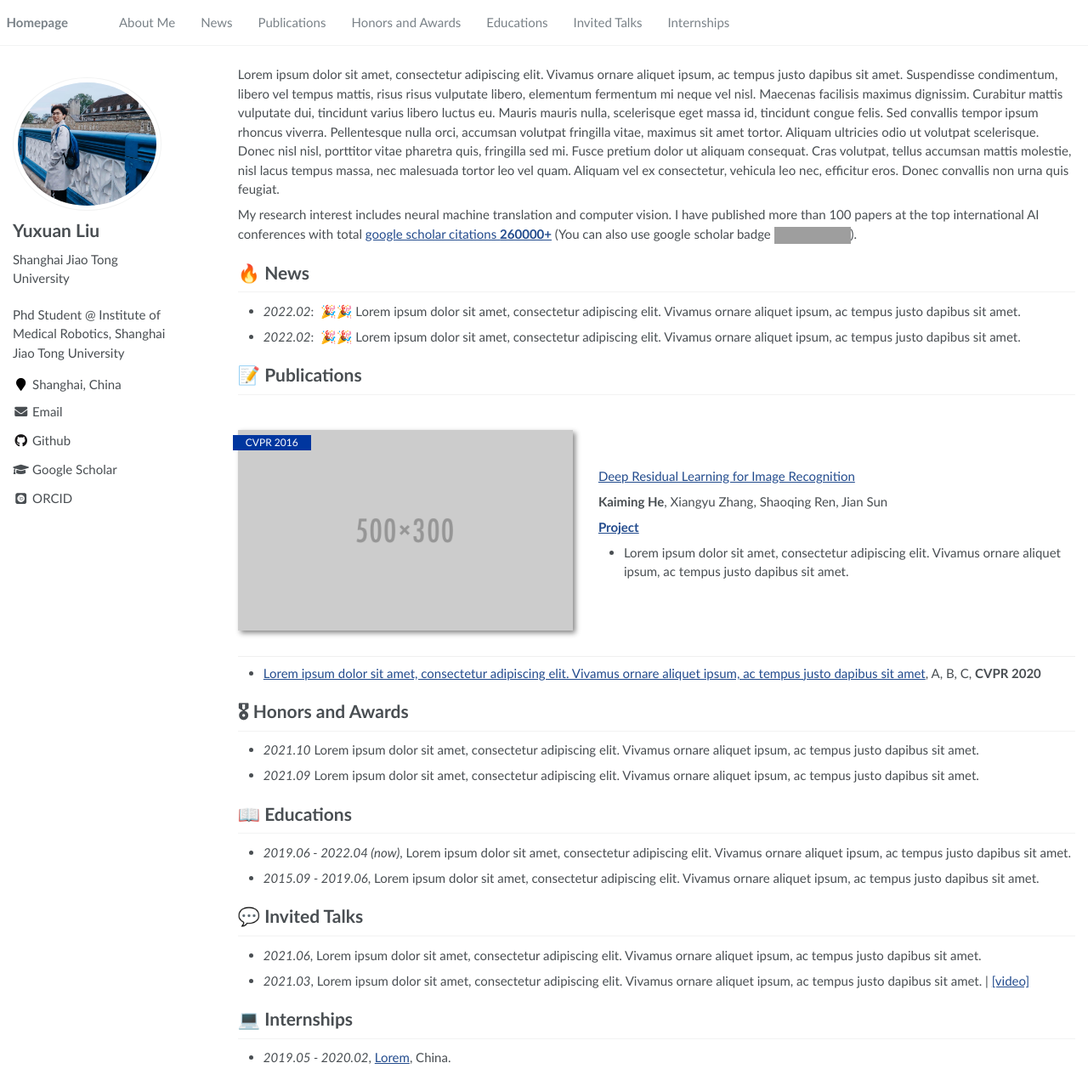
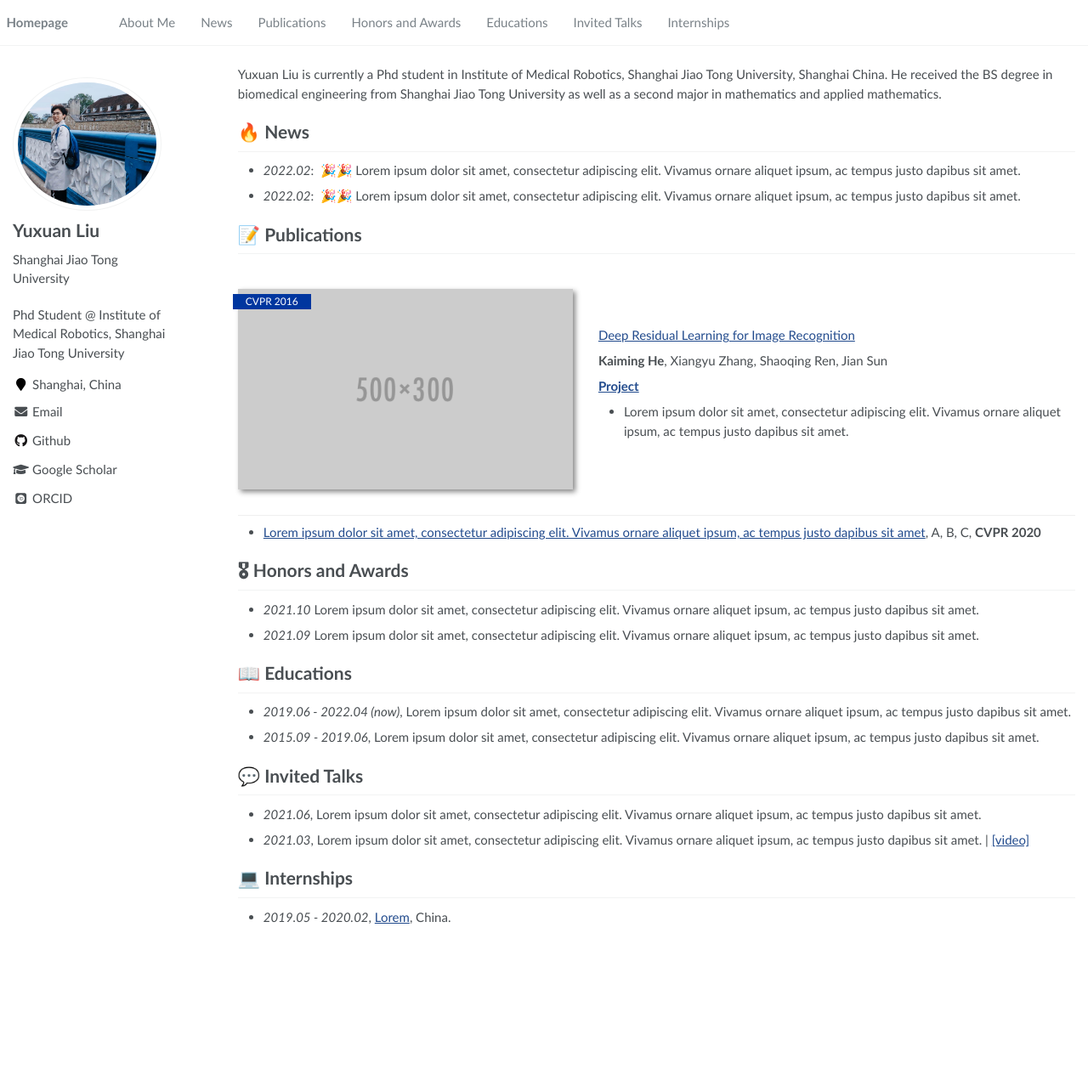
Before and after one commit to Lrnyux/Lrnyux.github.io, a Jekyll site: the page built from _pages/about.md, in a window 1280 px wide and 1271 px high. Shown: the whole window at 85% size. Built offline with Jekyll 4.4.1, drawn with Linux system fonts in a browser that asks for light colours; some web fonts are replaced; grey boxes are pictures that could not be loaded.

Commit message:
Update about.md

```diff
--- a/_pages/about.md
+++ b/_pages/about.md
@@ -17,9 +17,7 @@ redirect_from:
 
 <span class='anchor' id='about-me'></span>
 
-Lorem ipsum dolor sit amet, consectetur adipiscing elit. Vivamus ornare aliquet ipsum, ac tempus justo dapibus sit amet. Suspendisse condimentum, libero vel tempus mattis, risus risus vulputate libero, elementum fermentum mi neque vel nisl. Maecenas facilisis maximus dignissim. Curabitur mattis vulputate dui, tincidunt varius libero luctus eu. Mauris mauris nulla, scelerisque eget massa id, tincidunt congue felis. Sed convallis tempor ipsum rhoncus viverra. Pellentesque nulla orci, accumsan volutpat fringilla vitae, maximus sit amet tortor. Aliquam ultricies odio ut volutpat scelerisque. Donec nisl nisl, porttitor vitae pharetra quis, fringilla sed mi. Fusce pretium dolor ut aliquam consequat. Cras volutpat, tellus accumsan mattis molestie, nisl lacus tempus massa, nec malesuada tortor leo vel quam. Aliquam vel ex consectetur, vehicula leo nec, efficitur eros. Donec convallis non urna quis feugiat.
-
-My research interest includes neural machine translation and computer vision. I have published more than 100 papers at the top international AI conferences with total <a href='https://scholar.google.com/citations?user=DhtAFkwAAAAJ'>google scholar citations <strong><span id='total_cit'>260000+</span></strong></a> (You can also use google scholar badge <a href='https://scholar.google.com/citations?user=DhtAFkwAAAAJ'><img src="https://img.shields.io/endpoint?url={{ url | url_encode }}&logo=Google%20Scholar&labelColor=f6f6f6&color=9cf&style=flat&label=citations"></a>).
+Yuxuan Liu is currently a Phd student in Institute of Medical Robotics, Shanghai Jiao Tong University, Shanghai China. He received the BS degree in biomedical engineering from Shanghai Jiao Tong University as well as a second major in mathematics and applied mathematics.
 
 
 # 🔥 News
```
